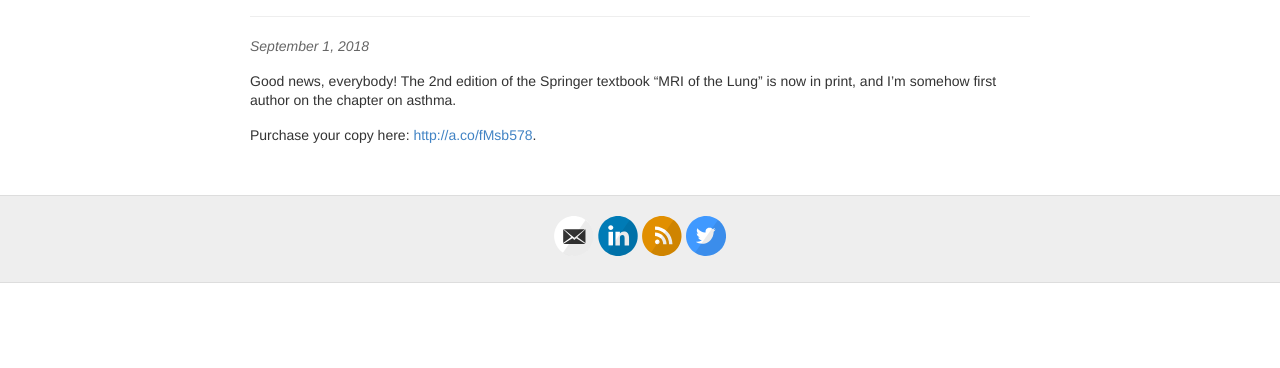
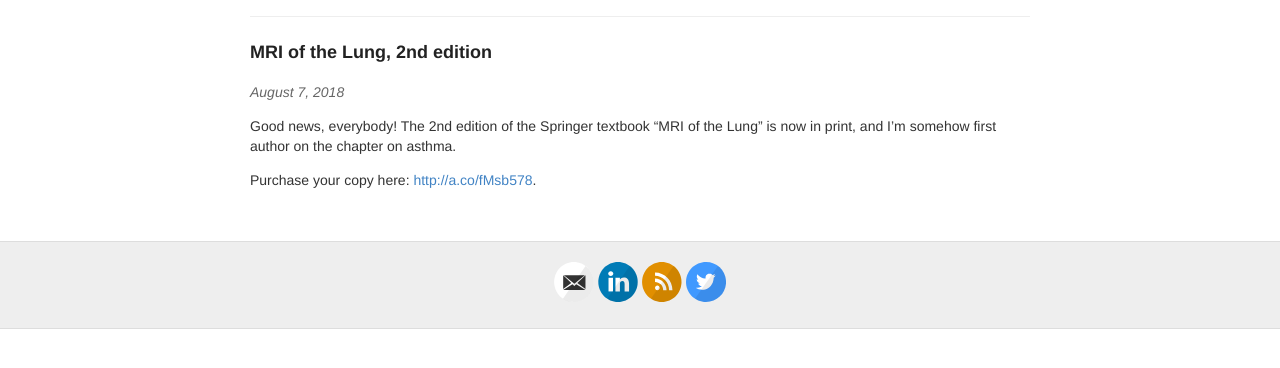
Before and after one commit to mummydg/mummydg.github.io, a Jekyll site: the page built from _posts/2018-08-07-Kauzcor-Textbook.md, in a window 1280 px wide, cut to the strip 144-512 px from the top of the page. Built offline with Jekyll 4.4.1, drawn with Linux system fonts in a browser that asks for light colours; our own code applies the rules of GitHub Pages for plain Markdown files.

Commit message:
fixing more typos yup

```diff
--- a/_posts/2018-08-07-Kauzcor-Textbook.md
+++ b/_posts/2018-08-07-Kauzcor-Textbook.md
@@ -1,7 +1,7 @@
 ---
 layout: post
 
-title: "MRI of the Lung" 2nd edition
+title: MRI of the Lung, 2nd edition
 ---
 
 Good news, everybody! The 2nd edition of the Springer textbook "MRI of the Lung" is now in print, and I'm somehow first author on the chapter on asthma.
```
